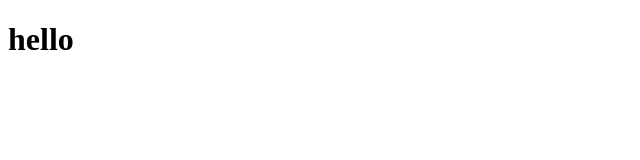
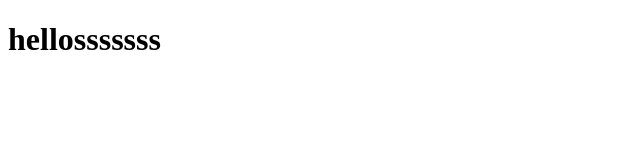
Before and after one commit to wshdf556/Firtwed, a plain HTML site: page hello.html in a window 1280 px wide. Shown: the whole page, without its empty margins (0-640 px from the left). Drawn offline with Linux system fonts and the light colour scheme.

Commit message:
newsBBBB

```diff
--- a/hello.html
+++ b/hello.html
@@ -7,6 +7,6 @@
     <title>Document</title>
 </head>
 <body>
-    <h1>hello</h1>
+    <h1>hellosssssss</h1>
 </body>
 </html>
```
